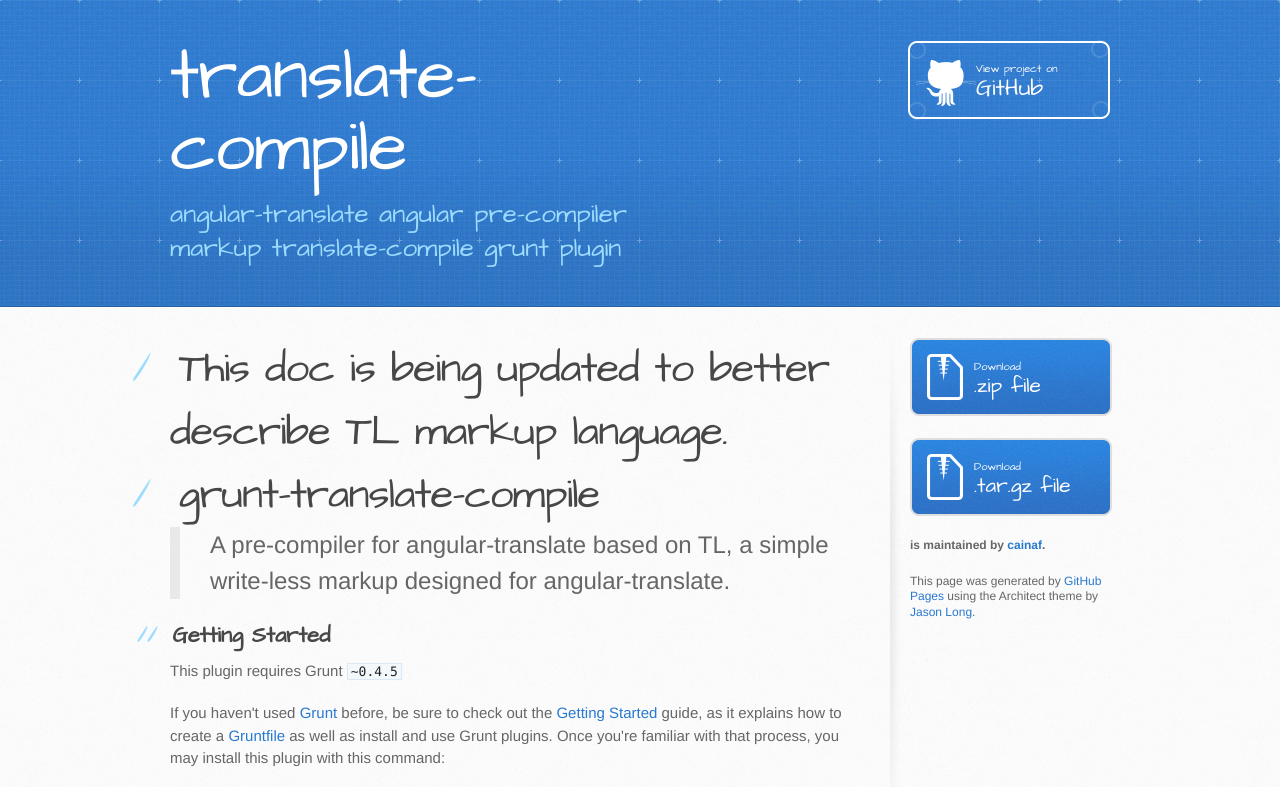
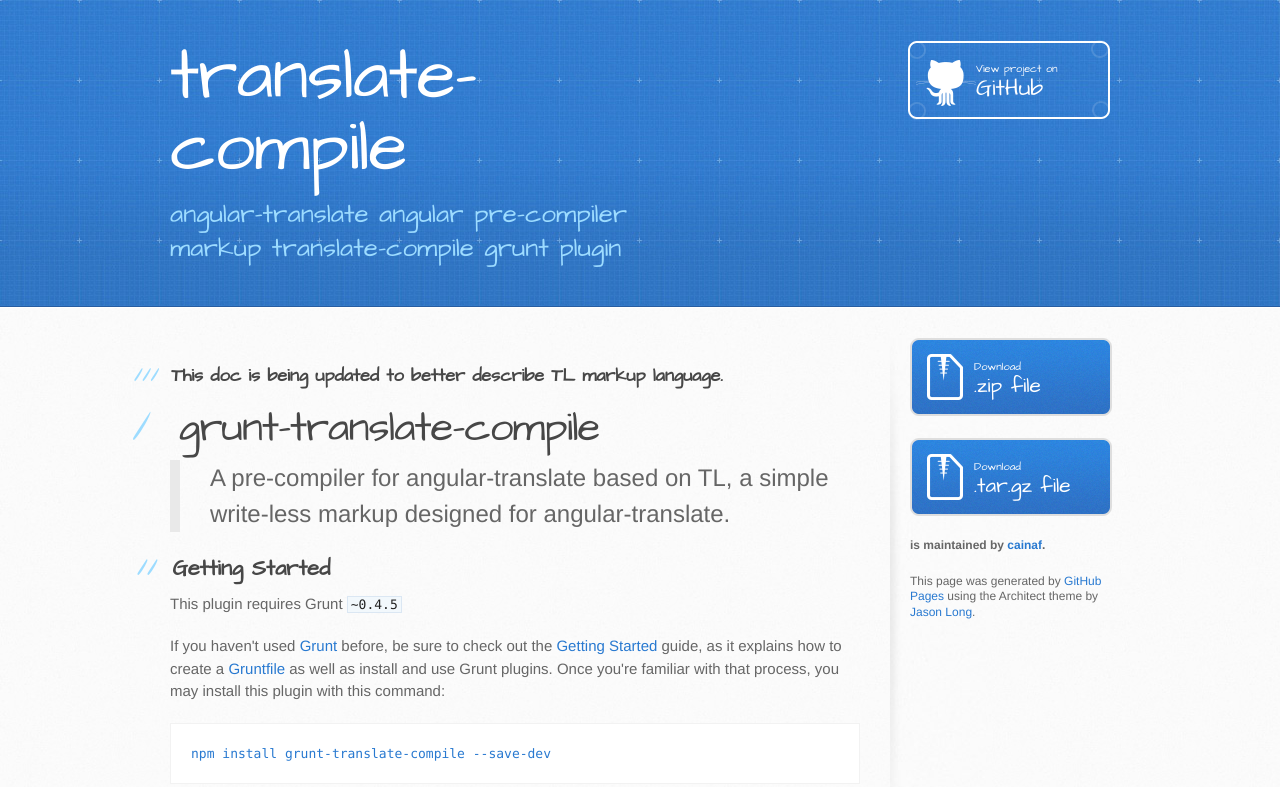
Before and after one commit to angular-translate/translate-compile, a plain HTML site: page index.html in a window 1280 px wide. Shown: the top 787 px of the page. Drawn offline with Linux system fonts and the light colour scheme.

```diff
--- a/index.html
+++ b/index.html
@@ -28,8 +28,8 @@
     <div id="content-wrapper">
       <div class="inner clearfix">
         <section id="main-content">
-          <h1>
-<a name="this-doc-is-being-updated-to-better-describe-tl-markup-language" class="anchor" href="#this-doc-is-being-updated-to-better-describe-tl-markup-language"><span class="octicon octicon-link"></span></a>This doc is being updated to better describe TL markup language.</h1>
+          <h3>
+<a name="this-doc-is-being-updated-to-better-describe-tl-markup-language" class="anchor" href="#this-doc-is-being-updated-to-better-describe-tl-markup-language"><span class="octicon octicon-link"></span></a>This doc is being updated to better describe TL markup language.</h3>
 
 <h1>
 <a name="grunt-translate-compile" class="anchor" href="#grunt-translate-compile"><span class="octicon octicon-link"></span></a>grunt-translate-compile</h1>
```
Also changed, not shown: params.json (+1 -1 lines).
